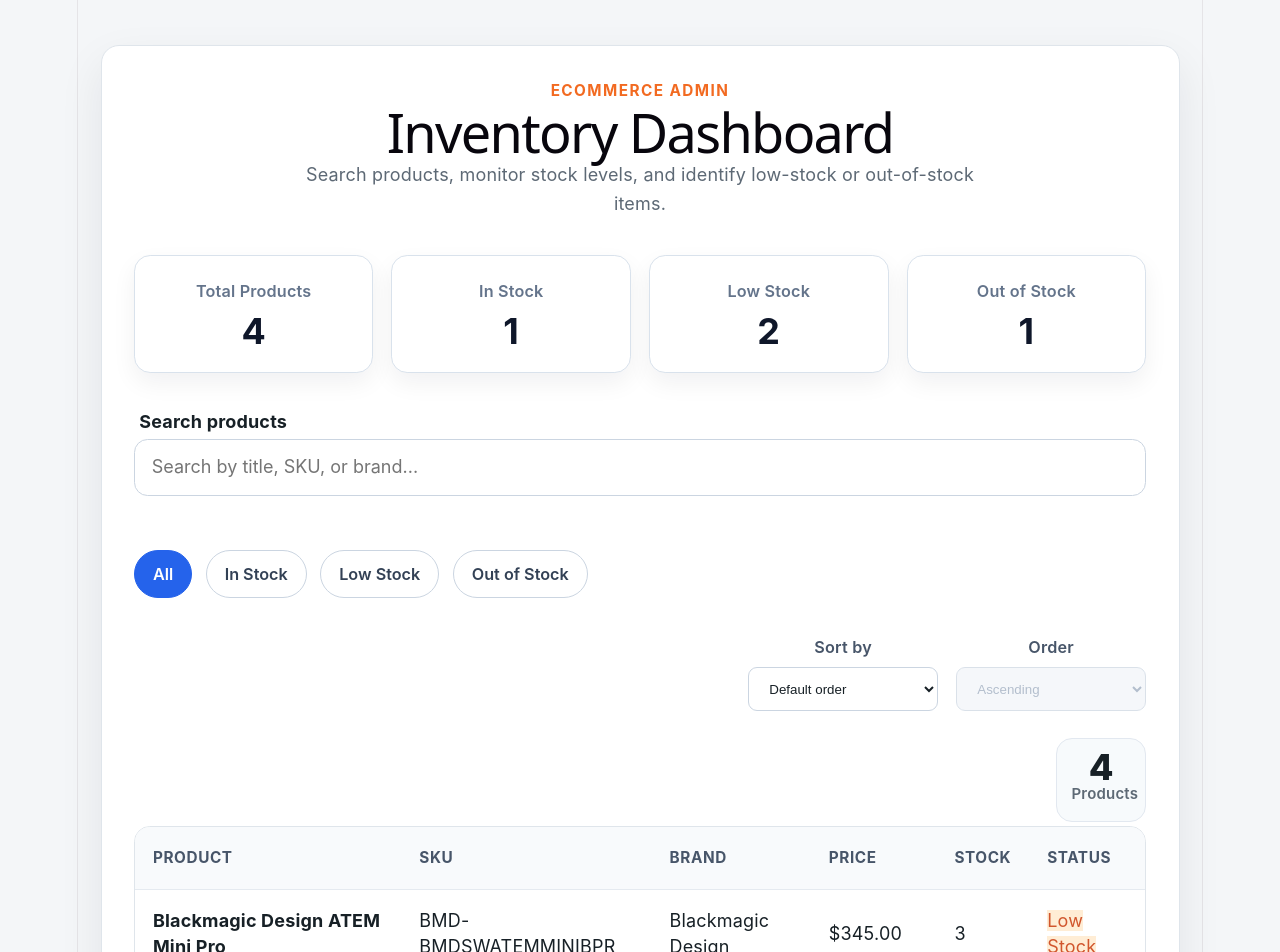
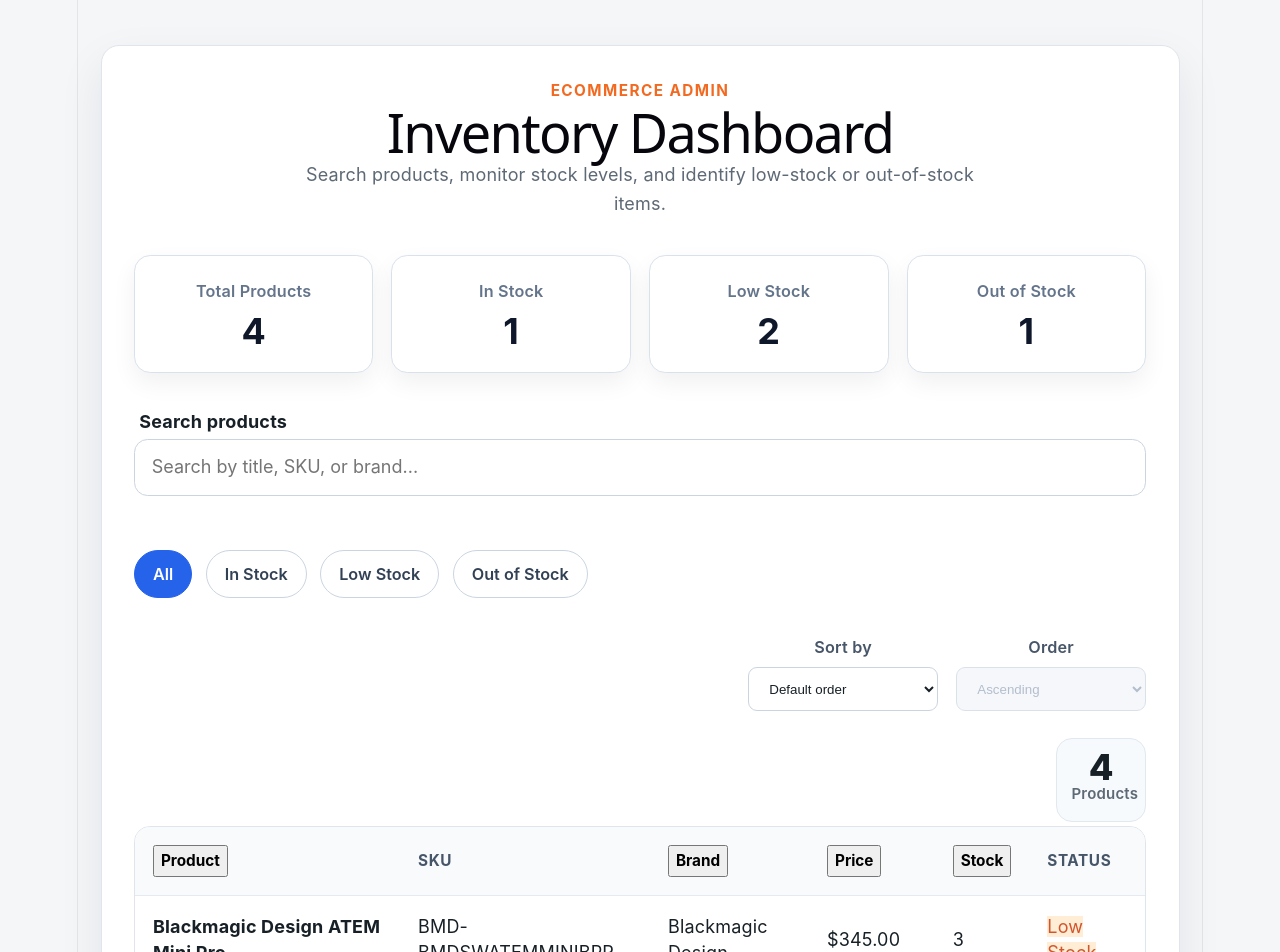
Before and after one commit to hazedrops/React_ecommerce-admin-dashboard, a React (Vite) app: page / in a window 1280 px wide. Shown: the top 952 px of the page. Built offline with nearby package versions, Linux system fonts and the light colour scheme.

Commit message:
Add initial table header sorting

```diff
--- a/src/App.jsx
+++ b/src/App.jsx
@@ -20,6 +20,17 @@ function App() {
   function handleClearFilters() {
     setSearchValue("")
     setSelectedStatus("all")
+  }
+
+  function handleSort(field) {
+    if(sortValue === field) {
+      setSortDirection((currentDirection) =>
+        currentDirection === "asc" ? "desc" : "asc"
+      )
+    } else {
+      setSortValue(field)
+      setSortDirection("asc")
+    }
   }
 
   const filteredProducts = useMemo(() => {
@@ -151,6 +162,7 @@ function App() {
           products={sortedProducts}
           hasActiveFilters={hasActiveFilters}
           onClearFilters={handleClearFilters}
+          onSort={handleSort}
         />
       </section>
     </main>
--- a/src/components/ProductTable.jsx
+++ b/src/components/ProductTable.jsx
@@ -1,6 +1,6 @@
-import ProductRow from "./ProductRow"
+import ProductRow from './ProductRow'
 
-function ProductTable({ products, hasActiveFilters, onClearFilters }) {
+function ProductTable({ products, hasActiveFilters, onClearFilters, onSort }) {
   if (products.length === 0) {
     return (
       <div className='empty-state' role='status'>
@@ -30,11 +30,43 @@ function ProductTable({ products, hasActiveFilters, onClearFilters }) {
 
         <thead>
           <tr>
-            <th scope='col'>Product</th>
+            <th scope='col'>
+              <button
+                type='button'
+                className='table-sort-button'
+                onClick={() => onSort('title')}
+              >
+                Product
+              </button>
+            </th>
             <th scope='col'>SKU</th>
-            <th scope='col'>Brand</th>
-            <th scope='col'>Price</th>
-            <th scope='col'>Stock</th>
+            <th scope='col'>
+              <button
+                type='button'
+                className='table-sort-button'
+                onClick={() => onSort('brand')}
+              >
+                Brand
+              </button>
+            </th>
+            <th scope='col'>
+              <button
+                type='button'
+                className='table-sort-button'
+                onClick={() => onSort('price')}
+              >
+                Price
+              </button>
+            </th>
+            <th scope='col'>
+              <button
+                type='button'
+                className='table-sort-button'
+                onClick={() => onSort('stock')}
+              >
+                Stock
+              </button>
+            </th>
             <th scope='col'>Status</th>
           </tr>
         </thead>
```
